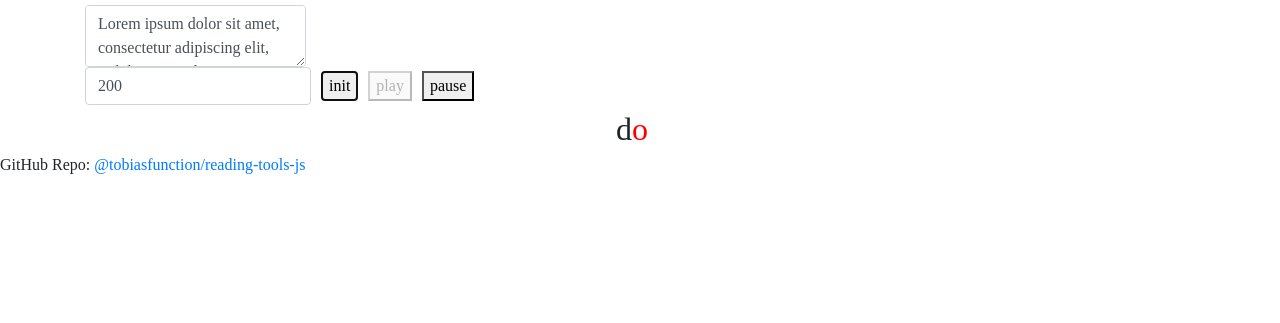
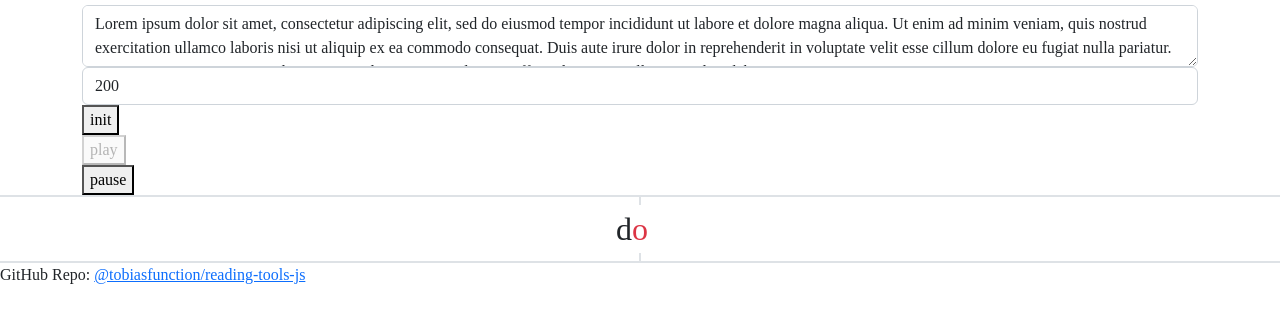
Before and after one commit to tobiasfunction/dashRSVP, a plain HTML site: page index.html in a window 1280 px wide. Both pictures are taken after a click on the button "init". Shown: the part 51-374 px from the top of the page. Drawn offline with nearby package versions, Linux system fonts and the light colour scheme.

Commit message:
Style refining, Seperating example code from library code

```diff
--- a/index.html
+++ b/index.html
@@ -7,17 +7,18 @@
 
     <link
       rel="stylesheet"
-      href="https://cdn.jsdelivr.net/npm/bootstrap@4.0.0/dist/css/bootstrap.min.css"
-      integrity="sha384-Gn5384xqQ1aoWXA+058RXPxPg6fy4IWvTNh0E263XmFcJlSAwiGgFAW/dAiS6JXm"
+      href="https://cdn.jsdelivr.net/npm/bootstrap@5.2.0-beta1/dist/css/bootstrap.min.css"
       crossorigin="anonymous"
     />
     <link rel="stylesheet" href="rsvp/rsvp.css" />
+    <link rel="stylesheet" href="style.css" />
 
     <title>reading-tools-js Test Page</title>
   </head>
 
   <body>
     <header><h1>RSVP Test</h1></header>
+
     <div class="container">
       <div class="form-row align-items-center">
         <div class="col-auto">
@@ -33,8 +34,9 @@ Lorem ipsum dolor sit amet, consectetur adipiscing elit, sed do eiusmod tempor i
           <input
             id="reader-wpm"
             type="number"
+            value="200"
+            step="50"
             class="form-control"
-            value="200"
           />
         </div>
         <div class="col-auto">
--- a/rsvp/rsvp.css
+++ b/rsvp/rsvp.css
@@ -1,20 +1,8 @@
-body {
-  font-family: "Atkinson Hyperlegible";
-}
-
 #RSVP-container>div{
   display: flex;
 }
-
-#RSVP-container div {
-  /* border: 1px dotted red; */
-}
-
 .RSVP-word {
-  font-size: 2em;
   min-height: 1.2em;
-  /* margin-top: 2px; */
-  /* margin-bottom: 2px; */
 }
 
 .RSVP-left {
@@ -23,7 +11,7 @@ body {
 }
 
 .RSVP-mid {
-  color: red;
+  color: var(--bs-red);
   text-align: center;
 }
 
@@ -36,24 +24,14 @@ body {
   text-align: center;
 }
 
-.RSVP-border {
-  border-width: 2px;
+.RSVP-notch {
+  height: .5em;
+  /* width: 1px; */
 }
 
-.RSVP-border.RSVP-left {
-  border-right-style: solid;
-}
-
-.RSVP-border.RSVP-right {
-  border-left-style: solid;
-}
-
-.RSVP-border.RSVP-top {
-  border-top-style: solid;
-}
-
-.RSVP-border-bottom {
-  border-bottom-style: solid;
+.RSVP-border, .RSVP-border>div {
+  margin: 0;
+  padding: 0;
 }
 
   #aria-test {
--- a/rsvp/rsvp.js
+++ b/rsvp/rsvp.js
@@ -59,9 +59,18 @@ async function startRsvp() {
     rsvpContainer.id = "RSVP-container";
 
     const topBorder = document.createElement("div")
+    topBorder.classList.add("border-top", "border-2")
     topBorder.innerHTML = `
     <div class="RSVP-left"></div>
-    <div class="RSVP-notch"></div>
+    <div class="RSVP-notch border-end"></div>
+    <div class="RSVP-right"></div>
+    `
+
+    const bottomBorder = document.createElement("div")
+    bottomBorder.classList.add("border-bottom", "border-2")
+    bottomBorder.innerHTML = `
+    <div class="RSVP-left"></div>
+    <div class="RSVP-notch border-end"></div>
     <div class="RSVP-right"></div>
     `
 
@@ -80,7 +89,7 @@ async function startRsvp() {
     const controlContainer = document.createElement("div")
     controlContainer.classList.add("RSVP-controls");
 
-    rsvpContainer.append(topBorder, wordContainer);
+    rsvpContainer.append(topBorder, wordContainer, bottomBorder);
     wordContainer.append(leftSubstr, midSubstr, rightSubstr);
 
     readerDisplay.append(rsvpContainer);
--- /dev/null
+++ b/style.css
@@ -0,0 +1,7 @@
+body {
+    font-family: "Atkinson Hyperlegible";
+  }
+
+  .RSVP-word {
+    font-size: 2em;
+  }
```
